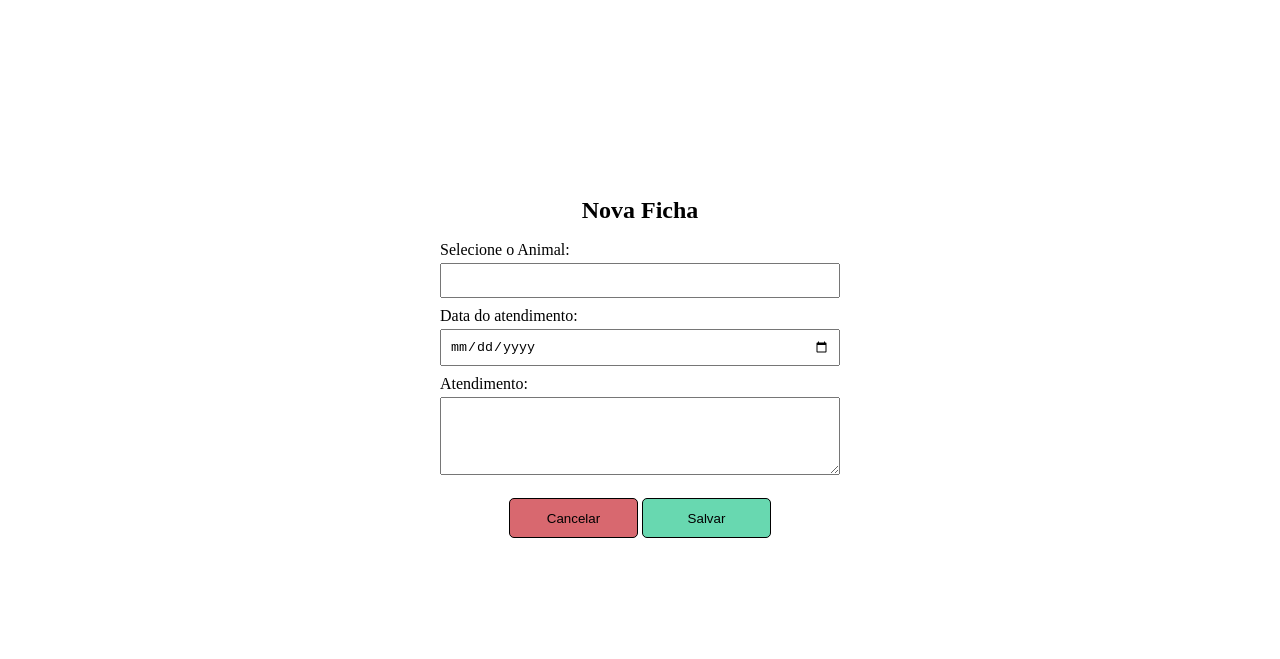
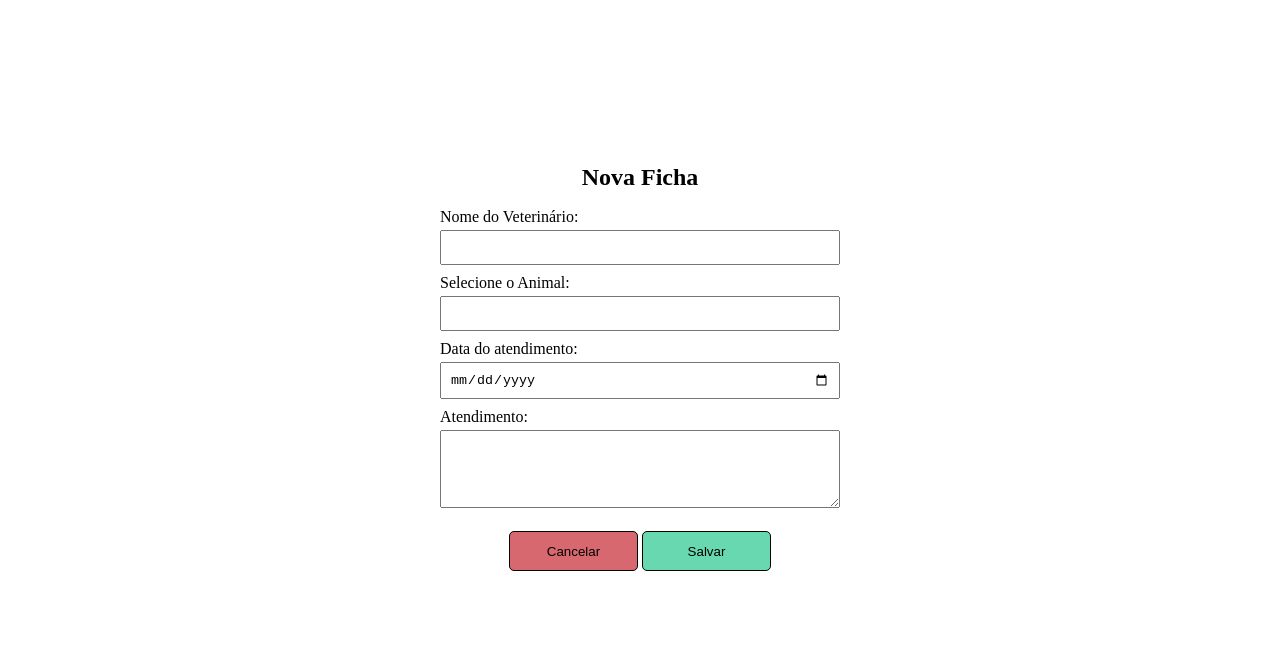
Before and after one commit to LucasMKonopka/ProjetoIntegrador, a plain HTML site: page public/novaficha.html in a window 1280 px wide. Shown: the part 141-800 px from the top of the page. Drawn offline with Linux system fonts and the light colour scheme.

Commit message:
nova ficha

```diff
--- a/public/novaficha.html
+++ b/public/novaficha.html
@@ -34,6 +34,10 @@
 
             <!-- Formulário de Cadastro de Animais -->
             <form id="formNovaFicha">
+
+                <label for="nomeveterinario">Nome do Veterinário:</label>
+                <input type="text" id="nomeveterinario" oninput = "nomeveterinario()" required>
+
                 <label for="pesquisaAnimal">Selecione o Animal:</label>
                 <input type="text" id="pesquisaAnimal" oninput = "pesquisarAnimal()" required>
 
```
